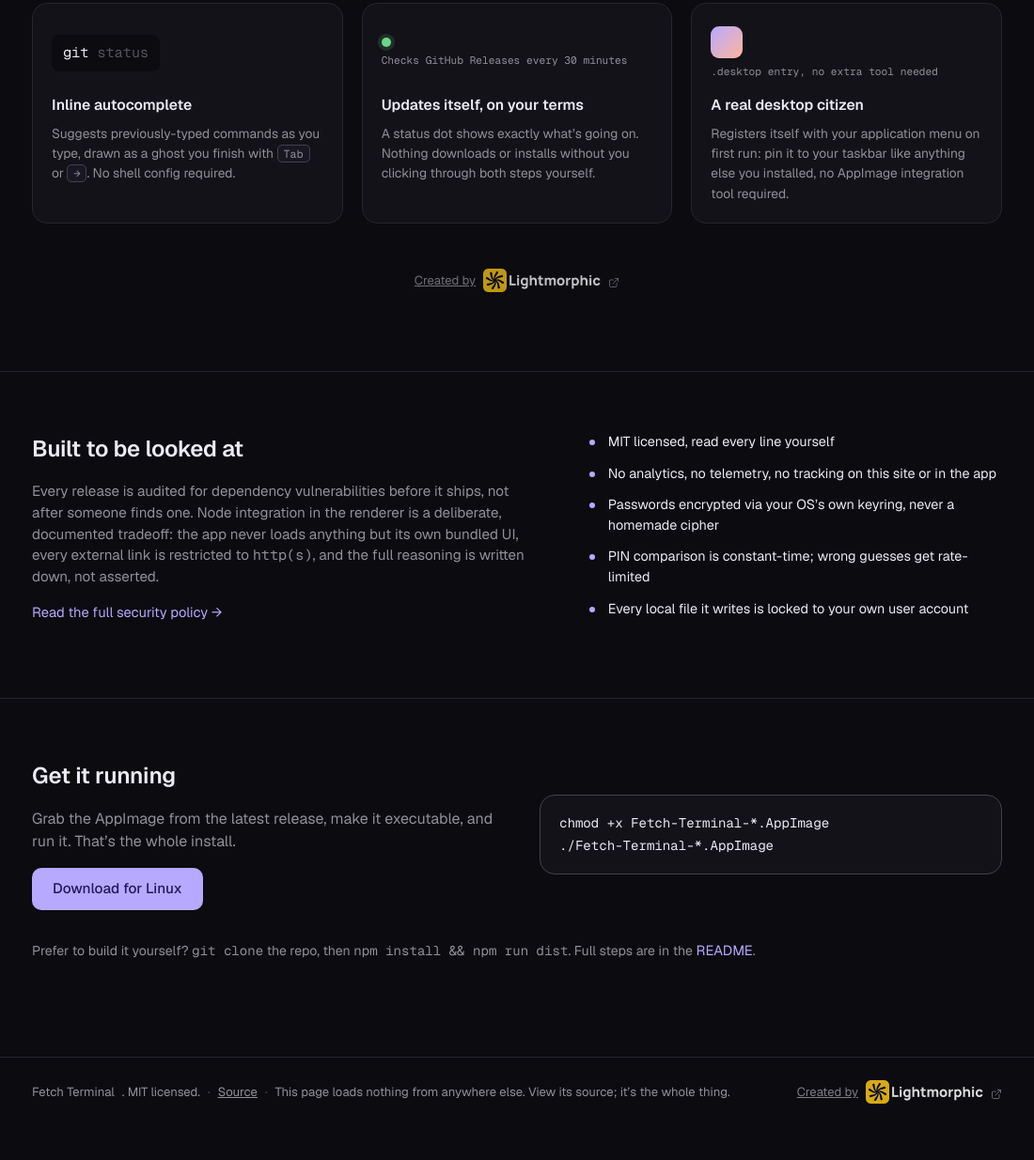
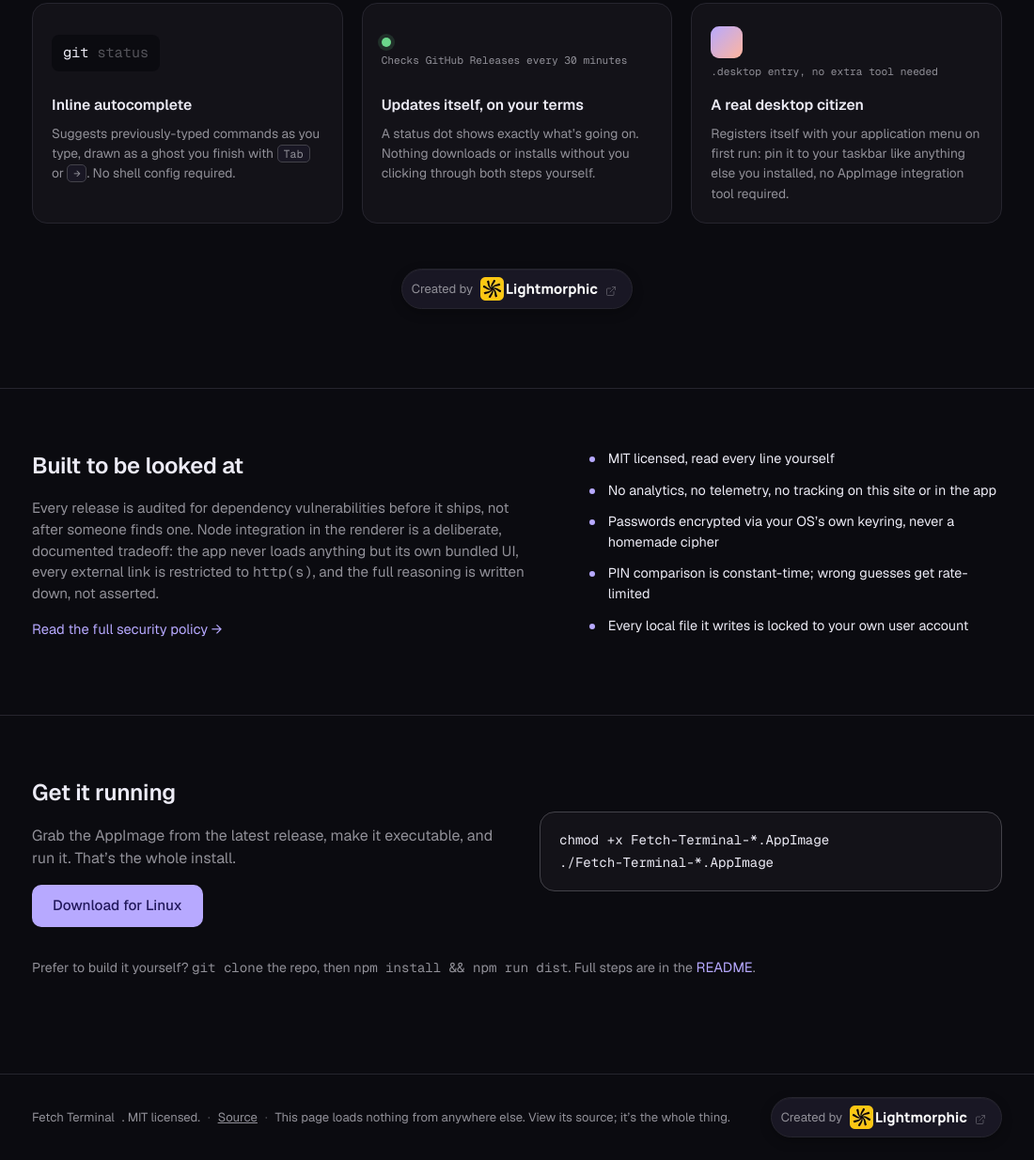
Before and after one commit to lightmorphic/fetch-terminal, an Electron app: page site/index.html in a window 1100 px wide. Shown: the part 1457-2692 px from the top of the page at 94% size. Before the commit the page ends 2656 px from the top, so only its background shows below. Drawn offline with Linux system fonts and the light colour scheme.

Commit message:
Restyle Lightmorphic credit as a pill badge
Matches the fossstudio.org badge style: rounded pill, surface
background, subtle border/shadow, no underline on the text.

```diff
--- a/site/index.html
+++ b/site/index.html
@@ -190,7 +190,7 @@
 
         </div>
 
-        <a class="features-credit" href="https://lightmorphic.co.uk" target="_blank" rel="noopener noreferrer" translate="no">
+        <a class="features-credit lightmorphic-badge" href="https://lightmorphic.co.uk" target="_blank" rel="noopener noreferrer" translate="no">
           <span>Created by</span>
           <img src="images/lightmorphic-dark-tb-250x50-sq.webp" alt="Lightmorphic" width="125" height="25" loading="lazy" />
           <span class="external-link-icon" data-icon="externalLink" aria-hidden="true"></span>
@@ -248,7 +248,7 @@
       <a href="https://github.com/fosscharlie/fetch-terminal">Source</a>
       <span class="site-footer-sep" aria-hidden="true">·</span>
       <span>This page loads nothing from anywhere else. View its source; it’s the whole thing.</span>
-      <a class="site-footer-sponsor" href="https://lightmorphic.co.uk" target="_blank" rel="noopener noreferrer" translate="no">
+      <a class="site-footer-sponsor lightmorphic-badge" href="https://lightmorphic.co.uk" target="_blank" rel="noopener noreferrer" translate="no">
         <span>Created by</span>
         <img src="images/lightmorphic-dark-tb-250x50-sq.webp" alt="Lightmorphic" width="125" height="25" loading="lazy" />
         <span class="external-link-icon" data-icon="externalLink" aria-hidden="true"></span>
--- a/site/styles.css
+++ b/site/styles.css
@@ -544,14 +544,12 @@
   display: flex;
   align-items: center;
   justify-content: center;
+  width: fit-content;
+  margin: 48px auto 0;
   gap: 8px;
-  margin-top: 48px;
   font-size: 0.82rem;
   color: var(--ink-dim);
-  opacity: 0.75;
-  transition: opacity 150ms ease;
 }
-.features-credit:hover { opacity: 1; }
 .features-credit img { display: block; height: 25px; width: auto; }
 
 /* ---------- Footer ---------- */
@@ -572,14 +570,22 @@
   align-items: center;
   gap: 8px;
   margin-left: auto;
-  opacity: 0.85;
-  transition: opacity 150ms ease;
 }
-.site-footer-sponsor:hover { opacity: 1; }
 .site-footer-sponsor img { display: block; height: 25px; width: auto; }
 
-.external-link-icon { display: block; width: 12px; height: 12px; }
+.external-link-icon { display: block; width: 12px; height: 12px; opacity: 0.6; }
 .external-link-icon svg { width: 100%; height: 100%; }
+
+.lightmorphic-badge {
+  background: var(--surface-2);
+  border: 1px solid var(--outline-faint);
+  border-radius: 999px;
+  padding: 8px 16px 8px 10px;
+  box-shadow: 0 1px 0 rgba(255, 255, 255, 0.03) inset, 0 4px 12px rgba(0, 0, 0, 0.25);
+  transition: background 150ms ease, border-color 150ms ease;
+}
+.lightmorphic-badge:hover { background: var(--surface-3); border-color: var(--outline); }
+.lightmorphic-badge, .lightmorphic-badge:hover { text-decoration: none; }
 
 /* ---------- Responsive ---------- */
 
```
